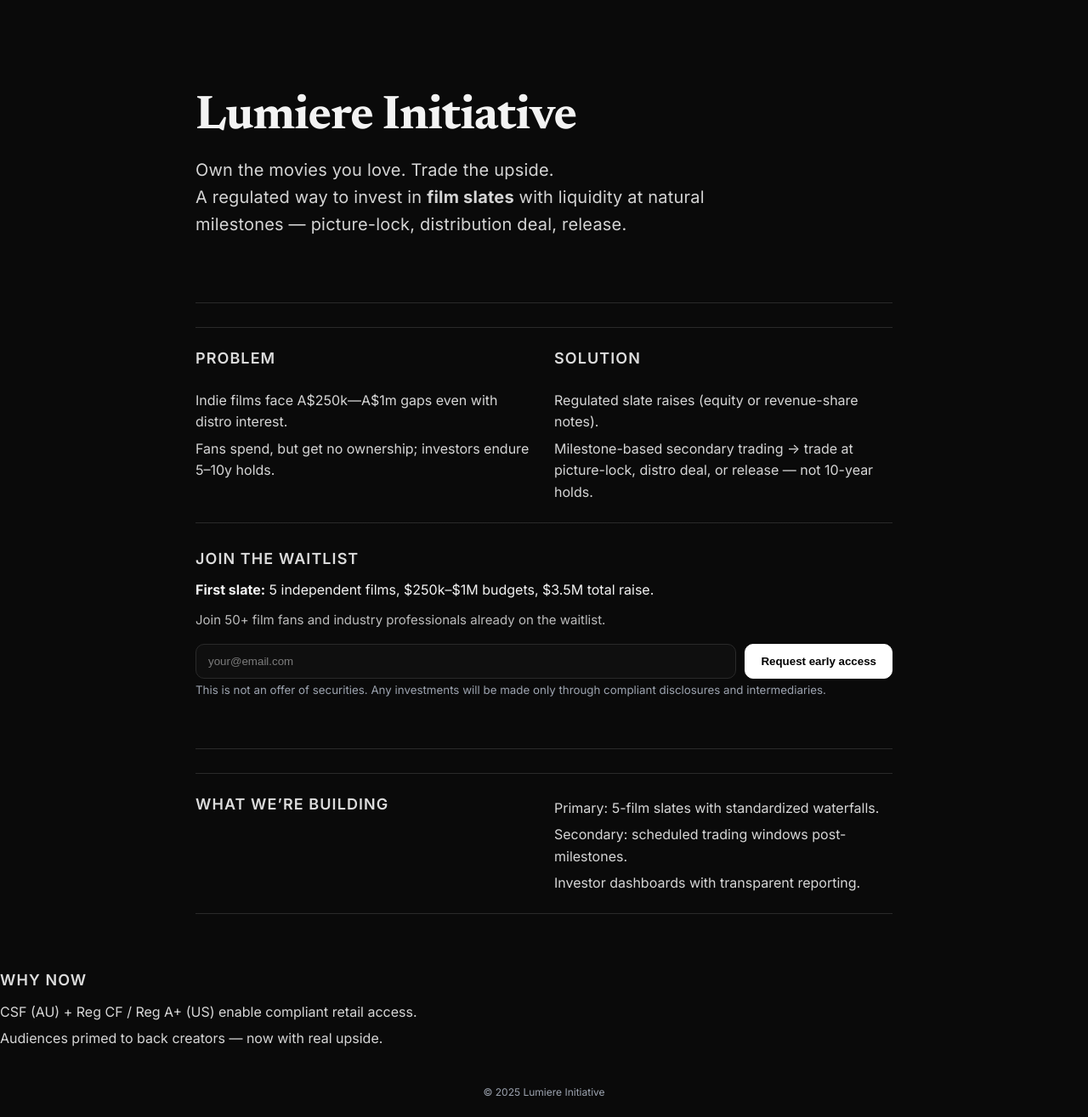
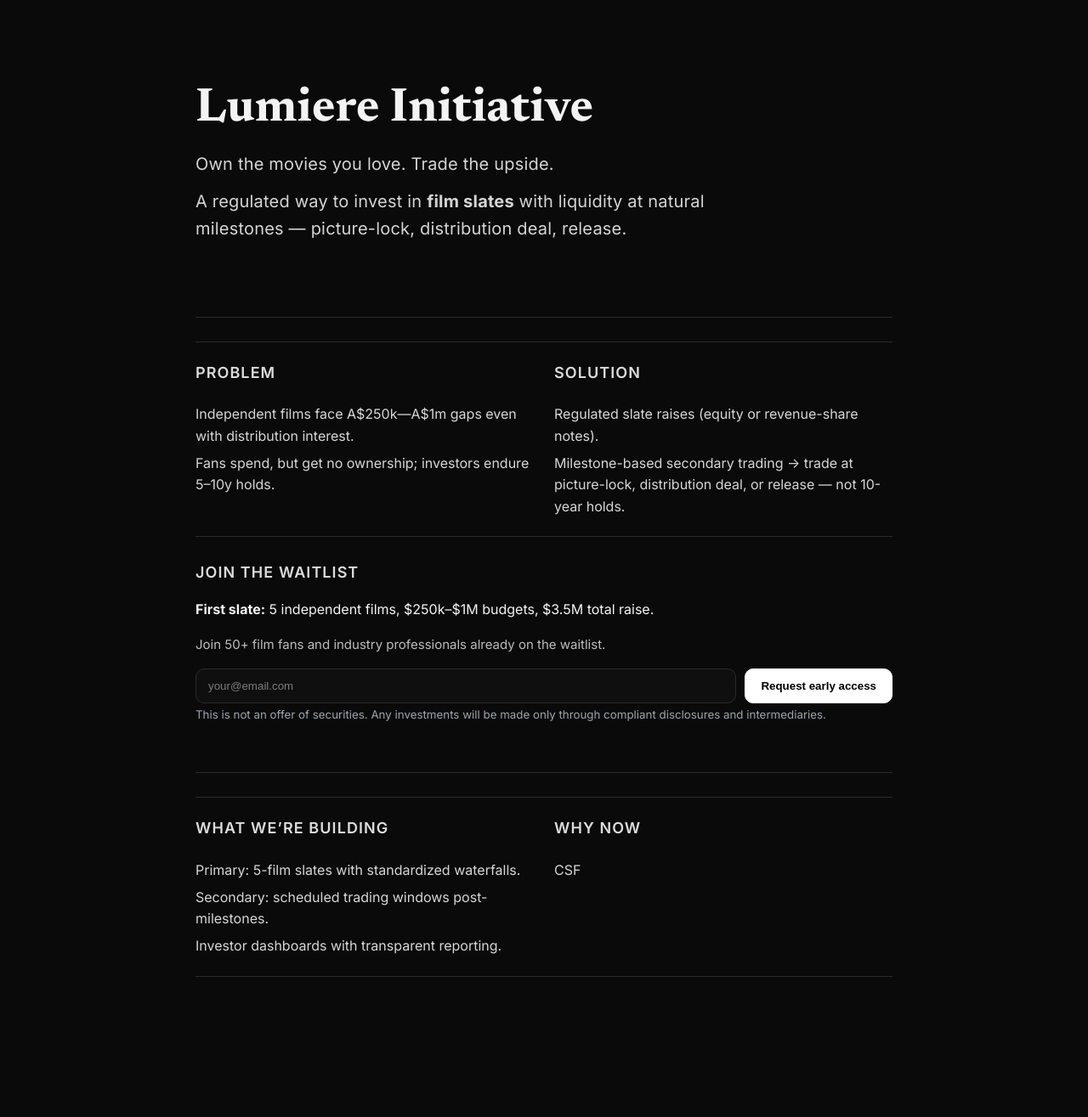
Before and after one commit to jawada098/lumiere-landing, a plain HTML site: page index.html in a window 1280 px wide. Shown: the part 61-1376 px from the top of the page at 85% size. After the commit the page ends 1275 px from the top, so only its background shows below. Drawn offline with Linux system fonts and the light colour scheme.

Commit message:
Update index.html

```diff
--- a/index.html
+++ b/index.html
@@ -19,14 +19,12 @@
     html,body{margin:0; padding:0; background:var(--bg); color:var(--fg);}
     body{font-family:Inter,system-ui,-apple-system,Segoe UI,Roboto,Helvetica,Arial,sans-serif; line-height:1.6;}
     .wrap{max-width:var(--max); margin:0 auto; padding:64px 20px;}
-    header{padding:96px 0 48px;}
+    header{padding:96px 0 48px; text-align:left;}
     section{padding:28px 0;}
     .rule{height:1px;background:var(--line);margin:28px 0;}
-    .eyebrow{letter-spacing:.18em; text-transform:uppercase; color:var(--muted); font-size:12px}
-    h1{font-family:Newsreader,Georgia,Times,serif; font-weight:700; font-size:52px; line-height:1.05; letter-spacing:var(--tight); margin:10px 0 14px;}
-    .dek{font-size:20px; color:#d4d4d4; letter-spacing:0.01em; max-width:52ch}
+    h1{font-family:Newsreader,Georgia,Times,serif; font-weight:700; font-size:56px; line-height:1.1; margin:0 0 16px;}
+    .dek{font-size:20px; color:#d4d4d4; letter-spacing:0.01em; max-width:52ch; margin-bottom:12px;}
     h2{font-weight:600; font-size:18px; letter-spacing:.06em; text-transform:uppercase; color:#dcdcdc; margin:0 0 10px}
-    p{margin:8px 0 0}
     .list{margin:0; padding:0; list-style:none}
     .list li{margin:6px 0 0; color:#d6d6d6}
     .strip{border-top:1px solid var(--line); border-bottom:1px solid var(--line); padding:22px 0; display:grid; grid-template-columns: 1fr; gap:16px;}
@@ -58,18 +56,19 @@
 <body class="grain">
   <div class="wrap">
     <header>
-      <h1 style="font-size:56px; font-weight:700; margin-bottom:16px;">Lumiere Initiative</h1>
+      <h1>Lumiere Initiative</h1>
       <div class="dek">Own the movies you love. Trade the upside.</div>
       <div class="dek">A regulated way to invest in <strong>film slates</strong> with liquidity at natural milestones — picture-lock, distribution deal, release.</div>
     </header>
 
     <div class="rule"></div>
 
+    <!-- Problem / Solution -->
     <section class="strip">
       <div class="col">
         <h2>Problem</h2>
         <ul class="list">
-          <li>Indie films face A$250k—A$1m gaps even with distro interest.</li>
+          <li>Independent films face A$250k—A$1m gaps even with distribution interest.</li>
           <li>Fans spend, but get no ownership; investors endure 5–10y holds.</li>
         </ul>
       </div>
@@ -77,10 +76,12 @@
         <h2>Solution</h2>
         <ul class="list">
           <li>Regulated slate raises (equity or revenue-share notes).</li>
-          <li>Milestone-based secondary trading → trade at picture-lock, distro deal, or release — not 10-year holds.</li>
+          <li>Milestone-based secondary trading → trade at picture-lock, distribution deal, or release — not 10-year holds.</li>
         </ul>
+      </div>
     </section>
 
+    <!-- Waitlist -->
     <section>
       <h2>Join the waitlist</h2>
       <p><strong>First slate:</strong> 5 independent films, $250k–$1M budgets, $3.5M total raise.</p>
@@ -97,7 +98,9 @@
 
     <div class="rule"></div>
 
+    <!-- What we're building / Why now -->
     <section class="strip">
+      <div class="col">
         <h2>What we’re building</h2>
         <ul class="list">
           <li>Primary: 5-film slates with standardized waterfalls.</li>
@@ -108,32 +111,4 @@
       <div class="col">
         <h2>Why now</h2>
         <ul class="list">
-          <li>CSF (AU) + Reg CF / Reg A+ (US) enable compliant retail access.</li>
-          <li>Audiences primed to back creators — now with real upside.</li>
-        </ul>
-    </section>
-
-    <footer>© <span id="y"></span> Lumiere Initiative</footer>
-  </div>
-
-  <script>
-    document.getElementById('y').textContent = new Date().getFullYear();
-    const form = document.getElementById('waitlist');
-    const ok = document.getElementById('ok');
-    const bad = document.getElementById('bad');
-    form.addEventListener('submit', async (e) => {
-      e.preventDefault();
-      ok.style.display='none'; bad.style.display='none';
-      try{
-        const resp = await fetch(form.action, {
-          method: 'POST',
-          body: new FormData(form),
-          headers: { 'Accept': 'application/json' }
-        });
-        if (resp.ok) { ok.style.display='block'; form.reset(); }
-        else { bad.style.display='block'; }
-      } catch(err){ bad.style.display='block'; }
-    });
-  </script>
-</body>
-</html>
+          <li>CSF
```
